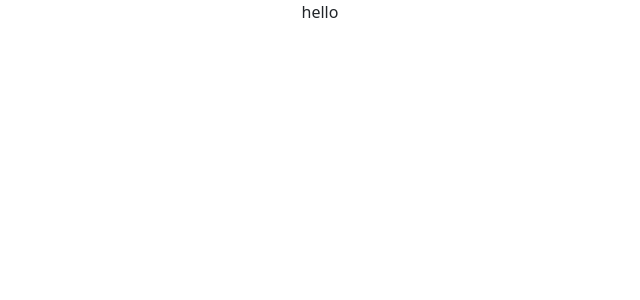
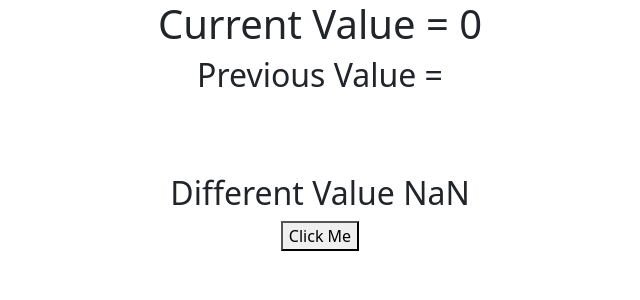
Before and after one commit to abdurrehman2001/React_Practice, a React (Create React App) app: page / in a window 1280 px wide. Shown: the top 300 px of the page, without its empty margins (320-960 px from the left). Built offline with nearby package versions, Linux system fonts and the light colour scheme.

Commit message:
Previous Props with Hooks

```diff
--- a/src/App.js
+++ b/src/App.js
@@ -17,6 +17,7 @@ import Contact_Router from './MyPracticeComponent/Contact_Router';
 
 import Dynamic_Rounting from './MyPracticeComponent/Dynamic_Routing';
 
+import Previous_Props from './MyPracticeComponent/previous_props'
 
 // import Table from 'react-bootstrap/Table'
 // import { useState, useEffect } from 'react'
@@ -1170,10 +1171,16 @@ import Dynamic_Rounting from './MyPracticeComponent/Dynamic_Routing';
 // export default App;
 
 
+//    26-10-2021
+
+//    Previous Props with Hooks
+
 function App() {
+  const [counting, setCounting] = useState(0)
   return (
     <div className="App">
-      hello
+      <Previous_Props value={counting} />
+      <button onClick={() => setCounting(Math.floor(Math.random() * 20))}>Click Me</button>
     </div>
   )
 }
--- /dev/null
+++ b/src/MyPracticeComponent/previous_props.js
@@ -0,0 +1,21 @@
+import { useEffect, useRef } from "react";
+
+function Previous_Props(Props) {
+    let last_Value = useRef()
+    useEffect(() => {
+        last_Value.current = Props.value
+    })
+    let previous_Value = last_Value.current
+    return (
+        <div>
+            <h1>Current Value = {Props.value}</h1>
+            <h2>Previous Value = {previous_Value}</h2>
+            <br />
+            <br />
+            <br />
+            <h2>Different Value {Props.value - previous_Value}</h2>
+        </div>
+    )
+}
+
+export default Previous_Props;
```
